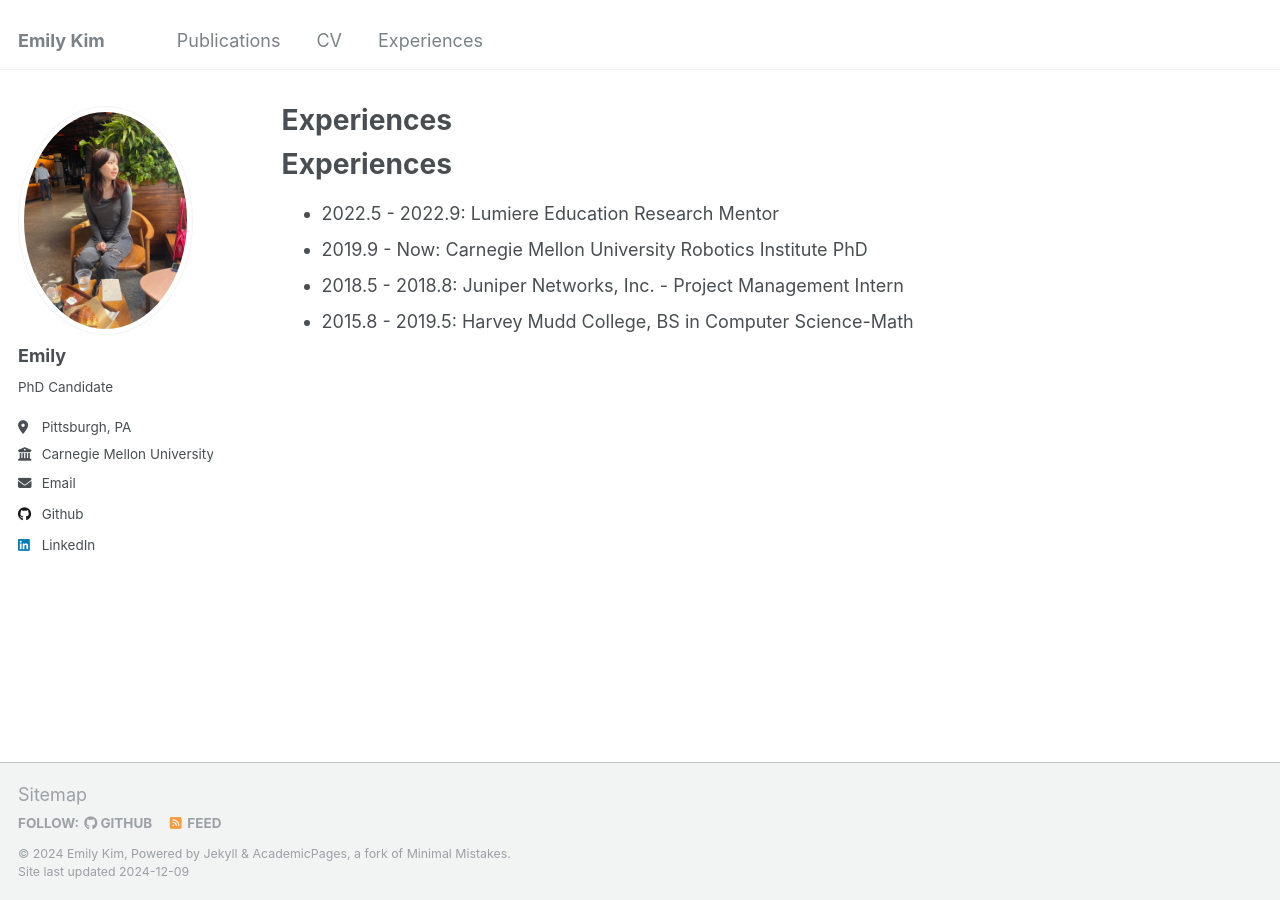
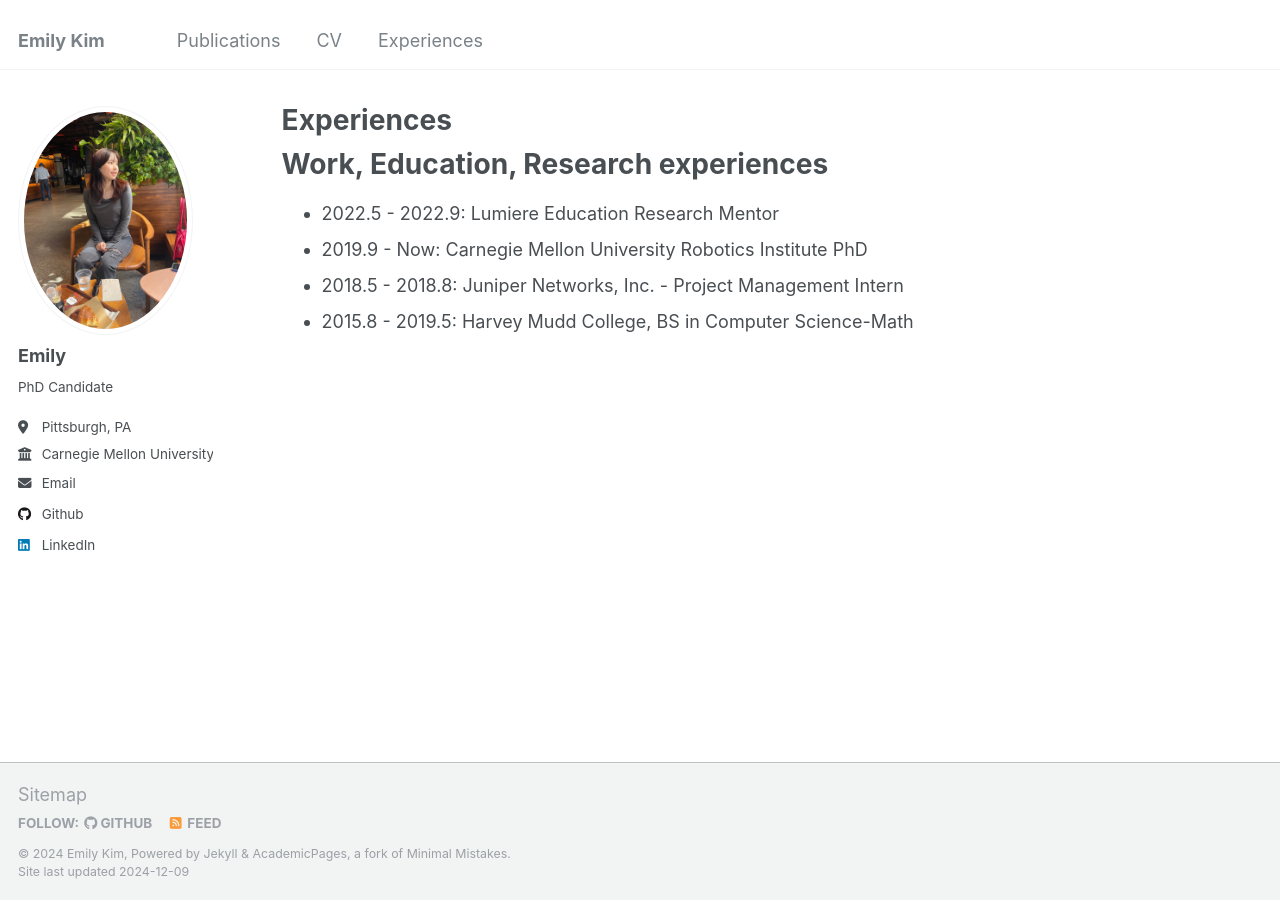
Before and after one commit to kimemily12/kimemily12.github.io, a Jekyll site: the page built from _pages/experiences.md, in a window 1280 px wide. Built offline with Jekyll 4.4.1, drawn with Linux system fonts in a browser that asks for light colours.

Commit message:
experiences

```diff
--- a/_pages/experiences.md
+++ b/_pages/experiences.md
@@ -9,7 +9,7 @@ redirect_from:
 
 {% include base_path %}
 
-Experiences
+Work, Education, Research experiences
 ======
 * 2022.5 - 2022.9: Lumiere Education Research Mentor
 * 2019.9 - Now: Carnegie Mellon University Robotics Institute PhD
```
